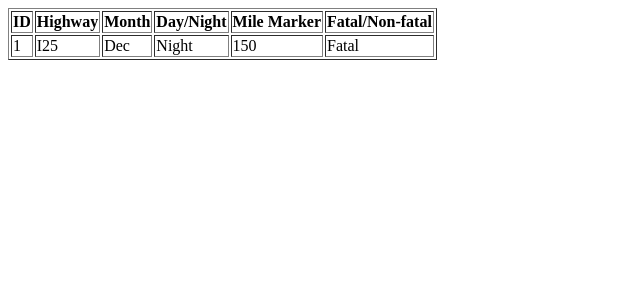
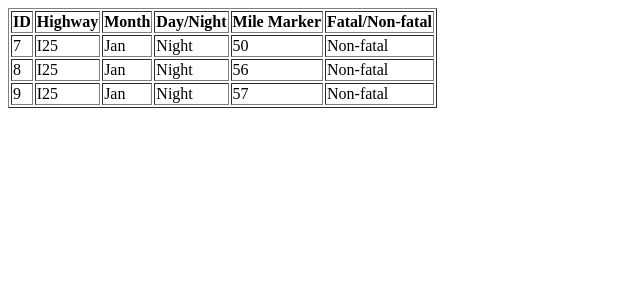
Before and after one commit to u2driver/FinalProject, a Django app: page /testing/ in a window 1280 px wide. Shown: the top 300 px of the page, without its empty margins (0-640 px from the left). Run offline with Django 4.2, Linux system fonts and the light colour scheme; data comes from the database, SQL or seed files in the repository; both versions use the stored data as it was after the commit.

Commit message:
Added records; views update

```diff
--- a/roadrecord/templates/home.html
+++ b/roadrecord/templates/home.html
@@ -8,6 +8,7 @@
     <td>{{ x.highway }}</td>
     <td>{{ x.month }}</td>
     <td>{{ x.day_night }}</td>
+    <td>{{ x.marker }}</td>
     <td>{{ x.fatal_non }}</td>
 </tr>
 {% endfor %}
--- a/roadrecord/views.py
+++ b/roadrecord/views.py
@@ -62,7 +62,7 @@ def updaterecord(request, id):
   return HttpResponseRedirect(reverse('home'))
 
 def testing(request):
-  crashes = Accidents.objects.filter(highway='I25', month = 'Dec').values()
+  crashes = Accidents.objects.filter(highway='I25', month = 'Jan', marker__range = (50, 60)).values()
   template = loader.get_template('template.html')
   context = {
     'crashes': crashes,
```
Also changed, not shown: db.sqlite3.
